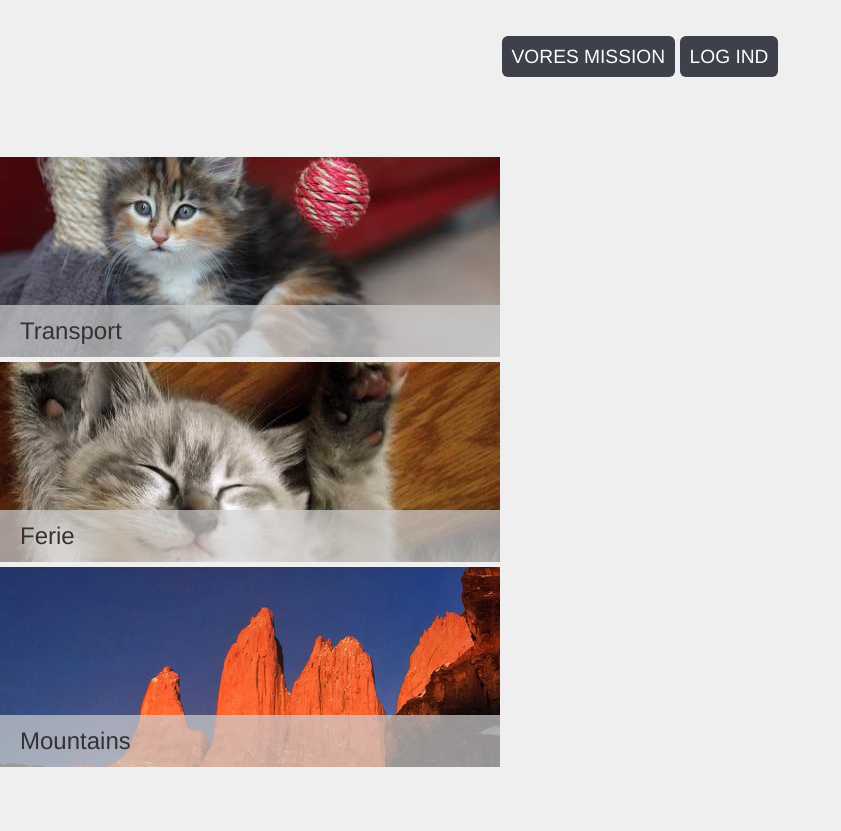
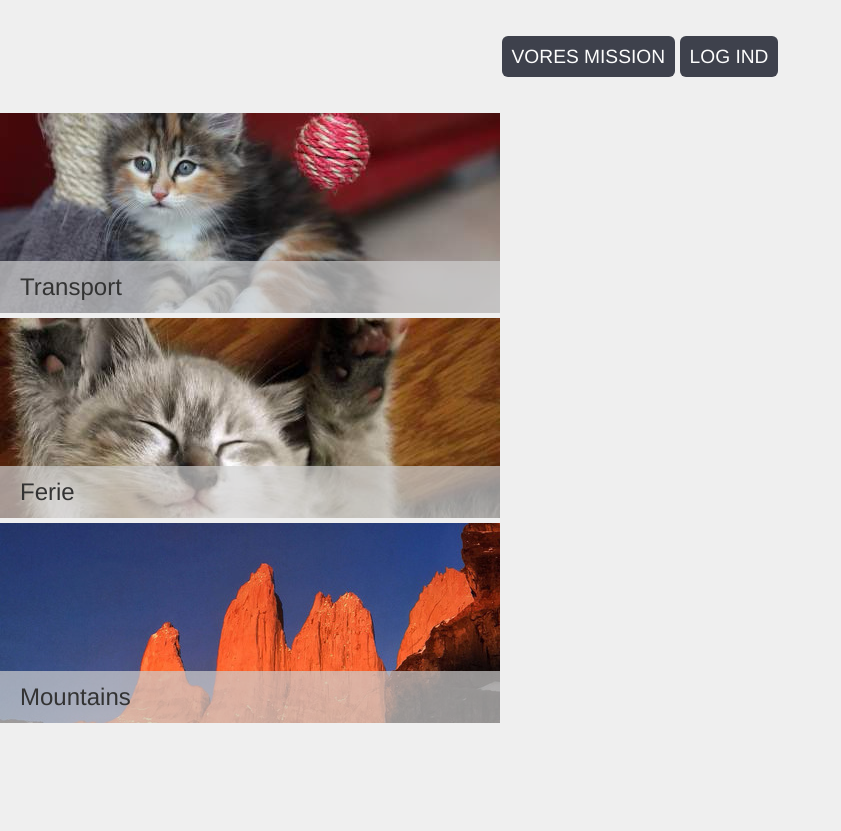
Before and after one commit to kaspth/jepti-webshop, a PHP site: page / in a window 1280 px wide. Shown: the part 121-952 px from the top of the page, without its empty margins (0-841 px from the left). After the commit the page ends 844 px from the top, so only its background shows below. Run offline with PHP 8.4, Linux system fonts and the light colour scheme; some libraries are stand-ins or nearby versions.

Commit message:
Removed margin from .categories. Pushed categories down uneccessarily.

```diff
--- a/assets/style.css
+++ b/assets/style.css
@@ -129,7 +129,6 @@ img.hero {
 }
 
 .categories {
-  margin: 5% 0;
   padding: 0;
 }
 
```
